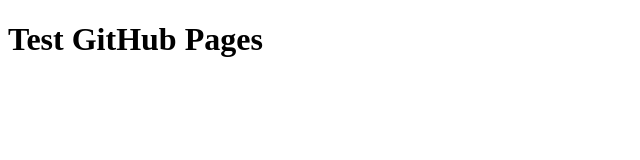
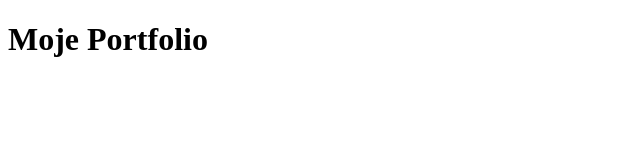
Before and after one commit to 11petr11/11petr11.github.io, a plain HTML site: page index.html in a window 1280 px wide. Shown: the whole page, without its empty margins (0-640 px from the left). Drawn offline with Linux system fonts and the light colour scheme.

Commit message:
Změna titulku stranky

```diff
--- a/index.html
+++ b/index.html
@@ -3,9 +3,9 @@
 <head>
     <meta charset="UTF-8">
     <meta name="viewport" content="width=device-width, initial-scale=1.0">
-    <title>Document</title>
+    <title>Portfolio</title>
 </head>
 <body>
-    <h1>Test GitHub Pages</h1>
+    <h1>Moje Portfolio</h1>
 </body>
 </html>
```
